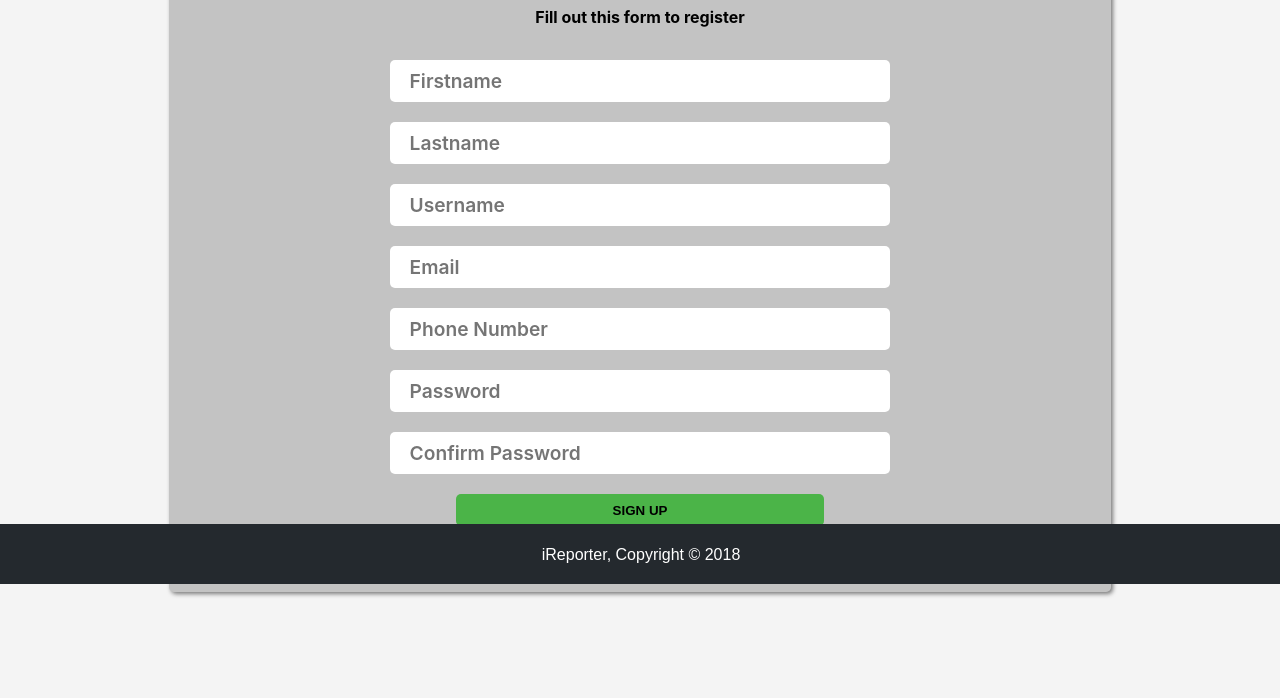
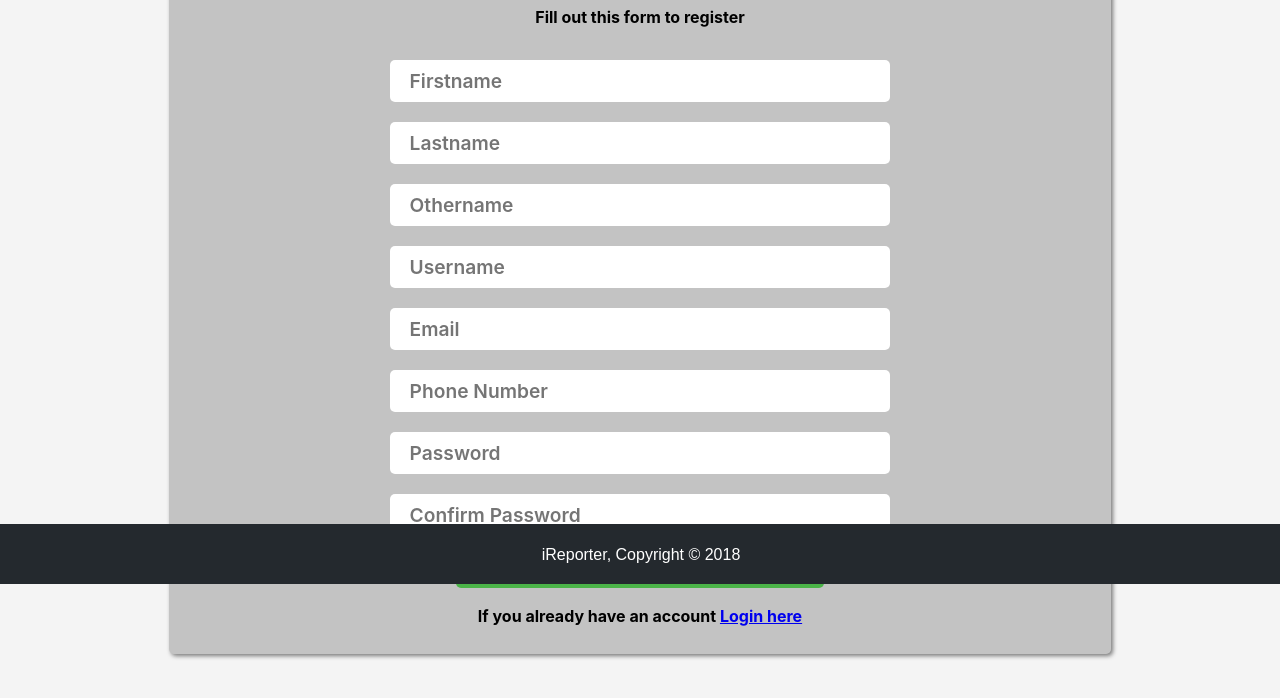
Before and after one commit to sojida/iReporter, a website: page UI/sign-up.html in a window 1280 px wide. Shown: the part 216-914 px from the top of the page. Drawn offline with Linux system fonts and the light colour scheme.

Commit message:
added othernames field

```diff
--- a/UI/sign-up.html
+++ b/UI/sign-up.html
@@ -38,6 +38,7 @@
 				<form>
 					<input type="text" name="firstname" class="inputField" placeholder="Firstname" required><br>
 					<input type="text" name="lastname" class="inputField" placeholder="Lastname" required><br>
+					<input type="text" name="othernames" class="inputField" placeholder="Othername" required><br>
 					<input type="text" name="username" class="inputField" placeholder="Username" required><br>
 					<input type="text" name="email" class="inputField" placeholder="Email" required><br>
 					<input type="number" name="phone" class="inputField" placeholder="Phone Number" required><br>
```
